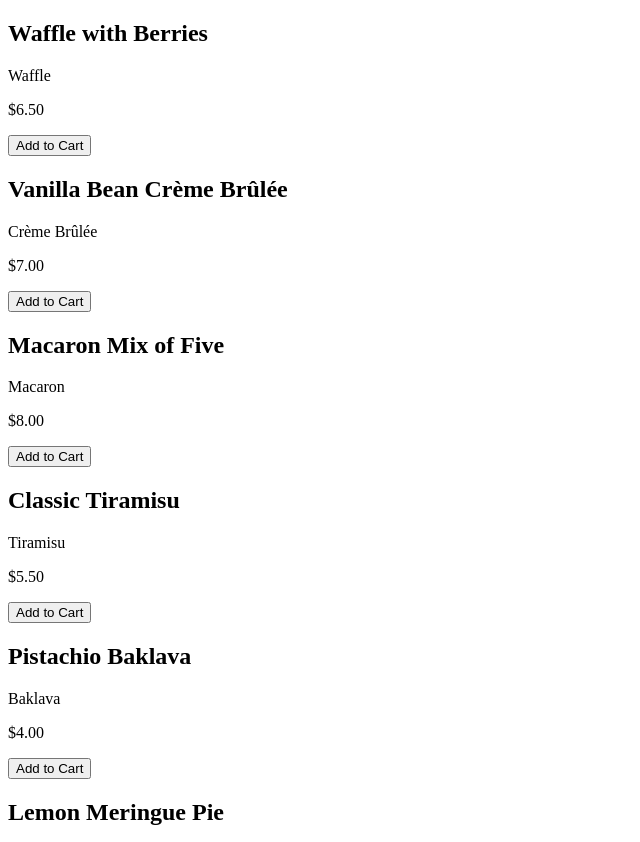
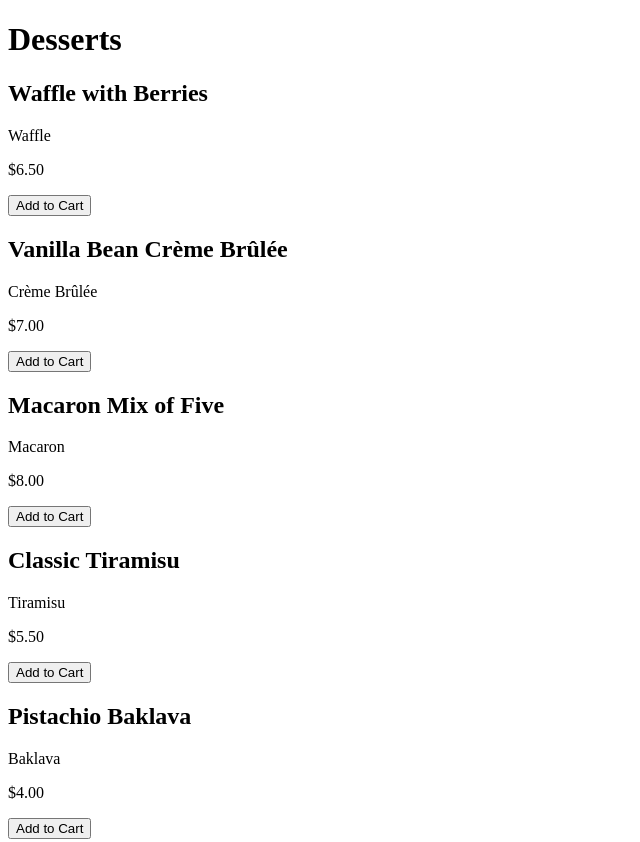
Before and after one commit to hackunited/product-list-with-cart, a plain HTML site: page index.html in a window 1280 px wide. Shown: the top 842 px of the page, without its empty margins (0-640 px from the left). Drawn offline with Linux system fonts and the light colour scheme.

Commit message:
Update index.html

```diff
--- a/index.html
+++ b/index.html
@@ -15,6 +15,8 @@
   </style>
 </head>
 <body>
+
+<h1>Desserts</h1>
 
 
   <section class="product-list">
```
